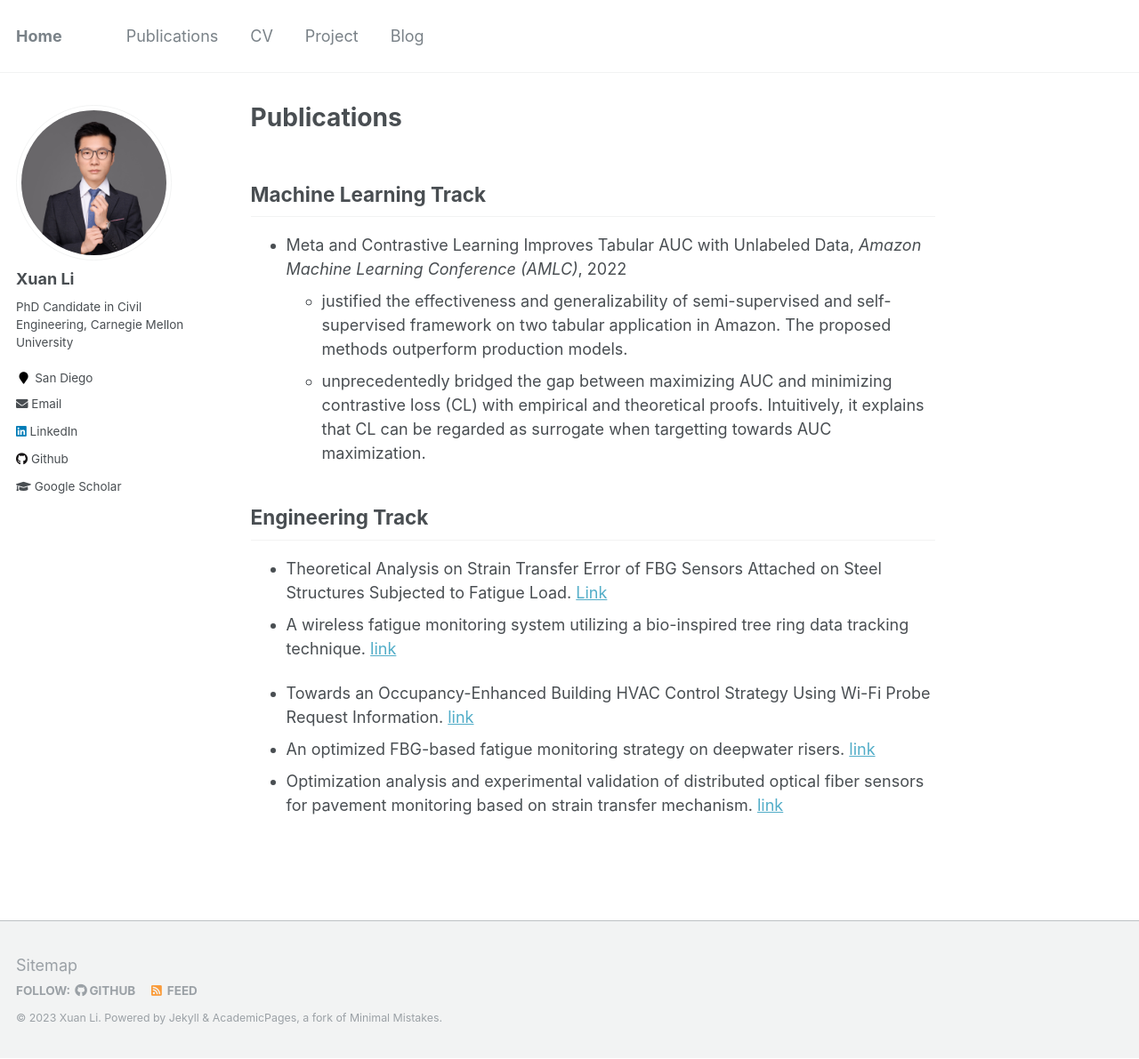
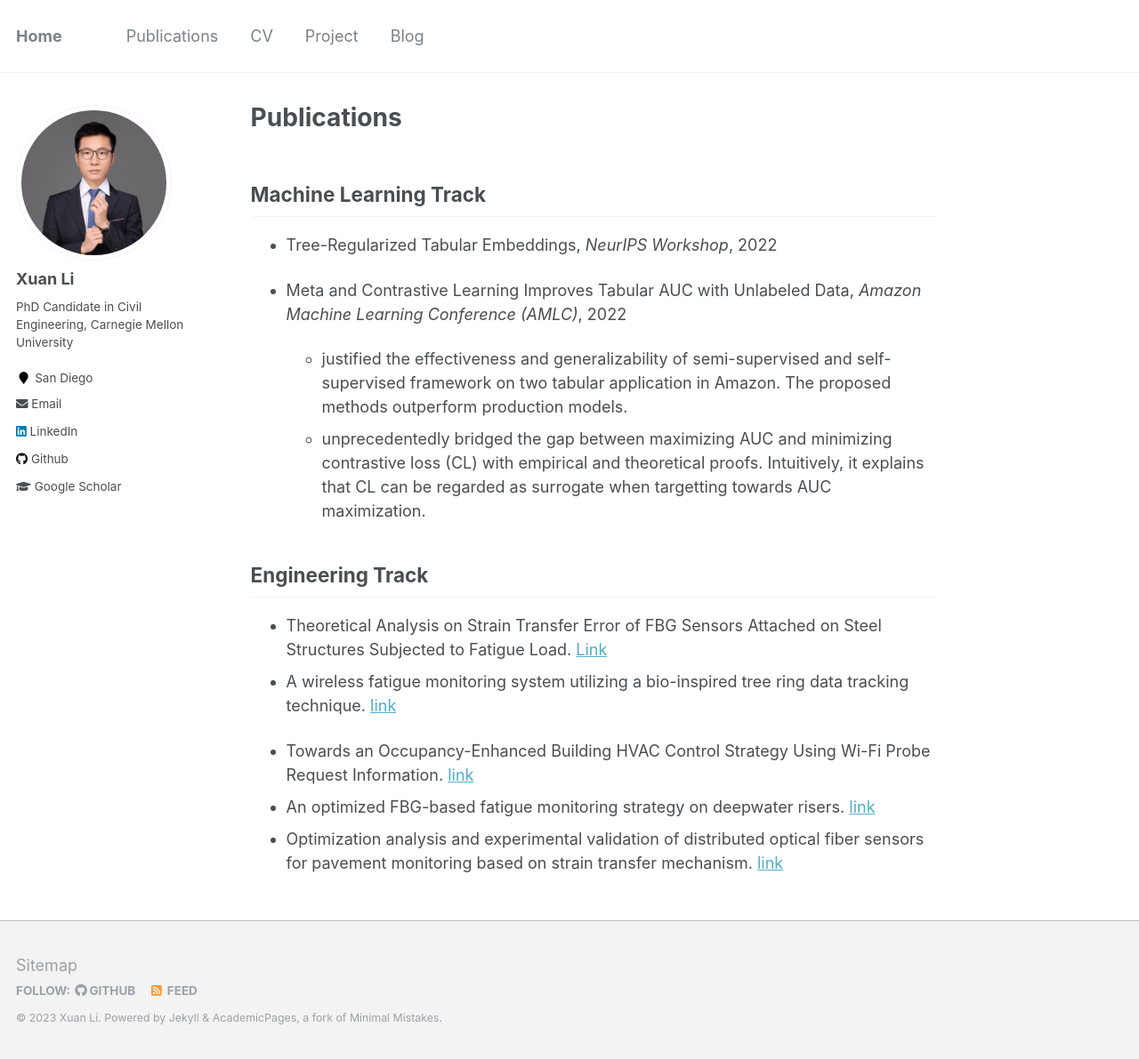
Before and after one commit to milanlx/milanlx.github.io, a Jekyll site: the page built from _pages/publication-test.md, in a window 1280 px wide and 1191 px high. Shown: the whole window at 89% size. Built offline with Jekyll 4.4.1, drawn with Linux system fonts in a browser that asks for light colours.

Commit message:
Update publication-test.md

```diff
--- a/_pages/publication-test.md
+++ b/_pages/publication-test.md
@@ -6,6 +6,8 @@ author_profile: true
 
 Machine Learning Track
 --------------
+* Tree-Regularized Tabular Embeddings, *NeurIPS Workshop*, 2022
+
 * Meta and Contrastive Learning Improves Tabular AUC with Unlabeled Data, *Amazon Machine Learning Conference (AMLC)*, 2022
   * justified the effectiveness and generalizability of semi-supervised and self-supervised framework on two tabular application in Amazon. The proposed methods outperform production models. <br>
   * unprecedentedly bridged the gap between maximizing AUC and minimizing contrastive loss (CL) with empirical and theoretical proofs. Intuitively, it explains that CL can be regarded as surrogate when targetting towards AUC maximization.
```
